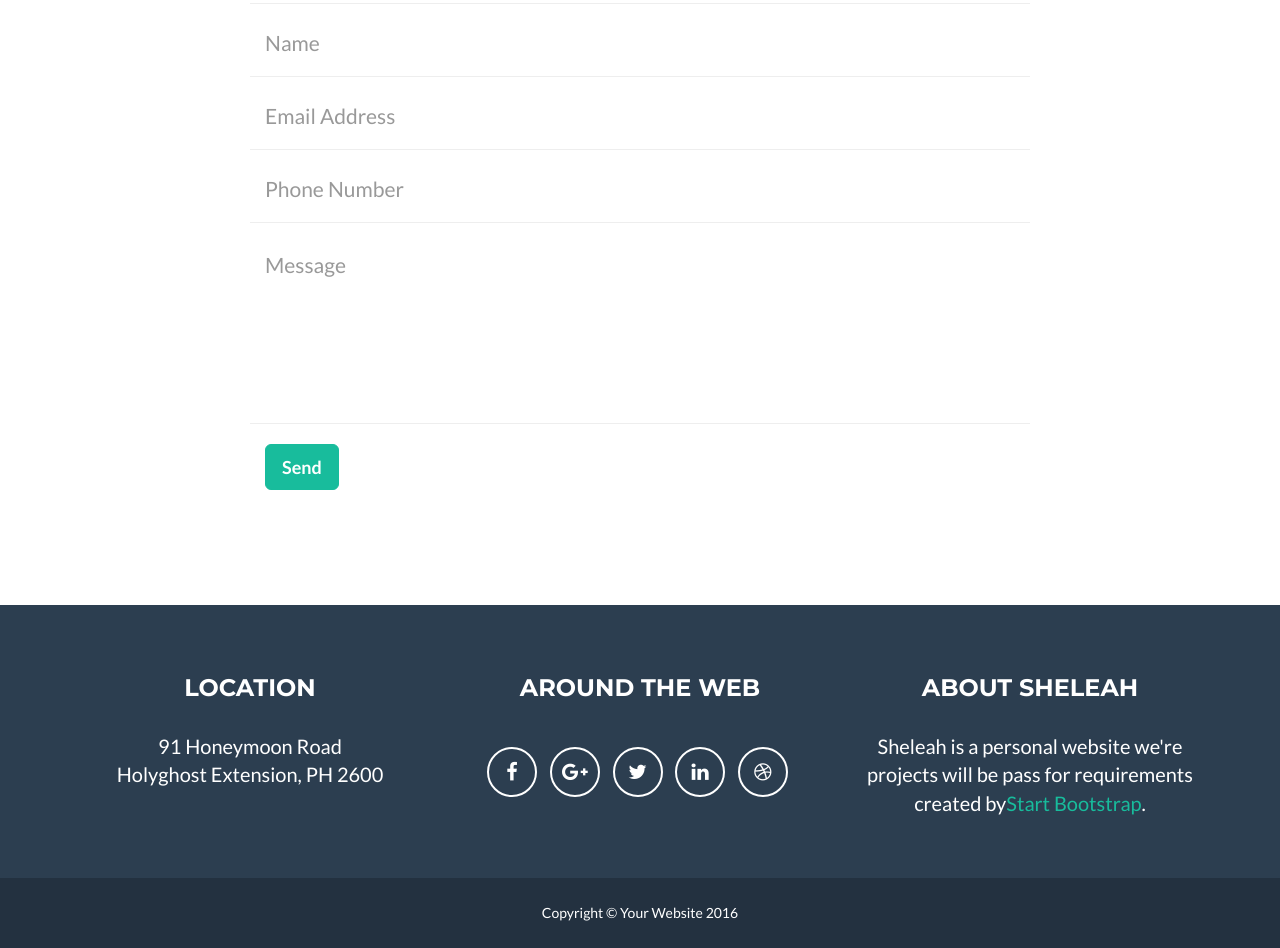
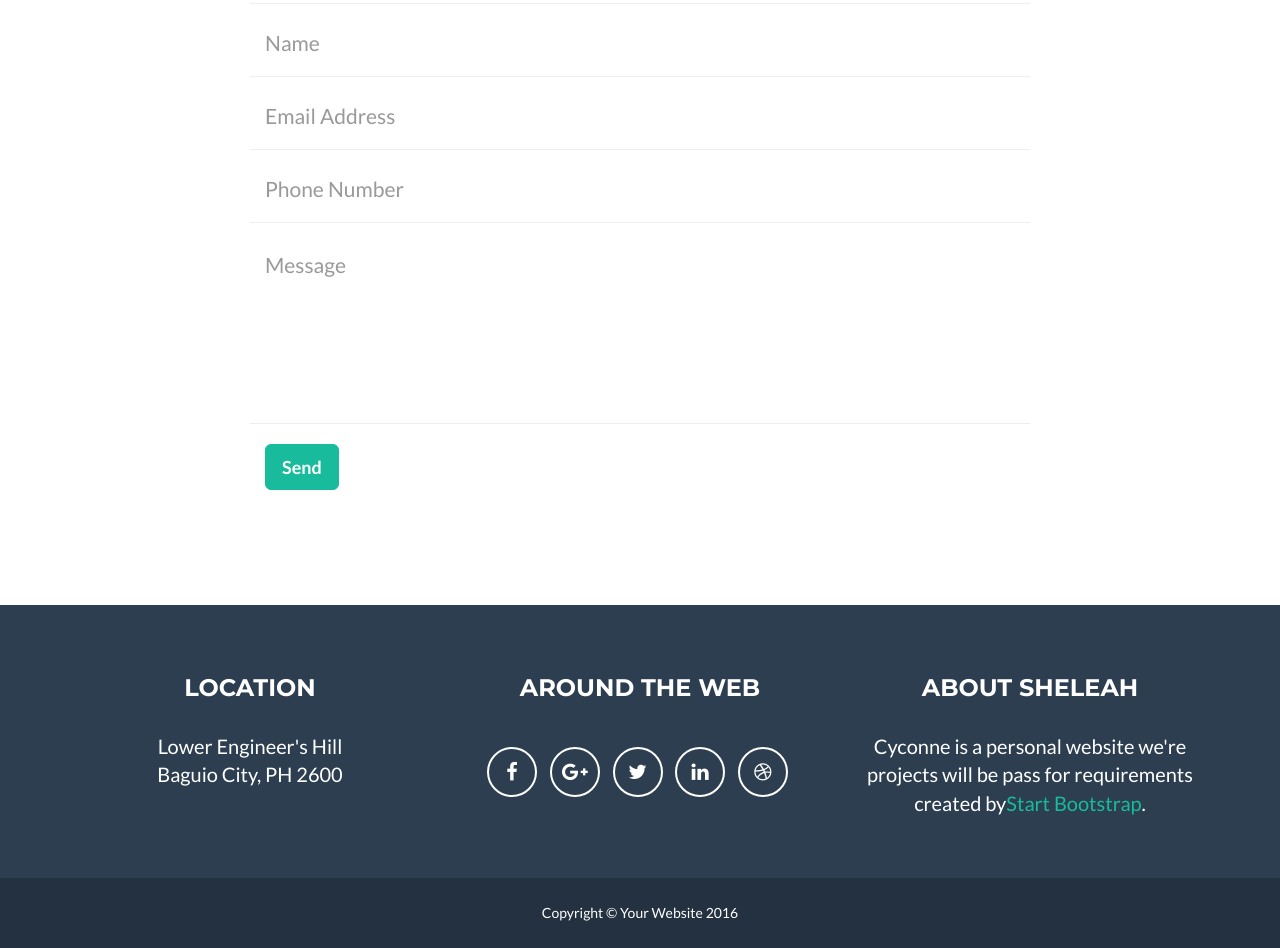
Before and after one commit to cyconne/cyconne.github.io, a website: page index.html in a window 1280 px wide. Shown: the part 1577-2525 px from the top of the page. Drawn offline with nearby package versions, Linux system fonts and the light colour scheme.

Commit message:
Update index.html

```diff
--- a/index.html
+++ b/index.html
@@ -244,8 +244,8 @@
                 <div class="row">
                     <div class="footer-col col-md-4">
                         <h3>Location</h3>
-                        <p>91 Honeymoon Road
-                            <br>Holyghost Extension, PH 2600</p>
+                        <p>Lower Engineer's Hill
+                            <br>Baguio City, PH 2600</p>
                     </div>
                     <div class="footer-col col-md-4">
                         <h3>Around the Web</h3>
@@ -269,7 +269,7 @@
                     </div>
                     <div class="footer-col col-md-4">
                         <h3>About Sheleah</h3>
-                        <p>Sheleah is a personal website we're projects will be pass for requirements created by<a href="http://startbootstrap.com">Start Bootstrap</a>.</p>
+                        <p>Cyconne is a personal website we're projects will be pass for requirements created by<a href="http://startbootstrap.com">Start Bootstrap</a>.</p>
                     </div>
                 </div>
             </div>
```
